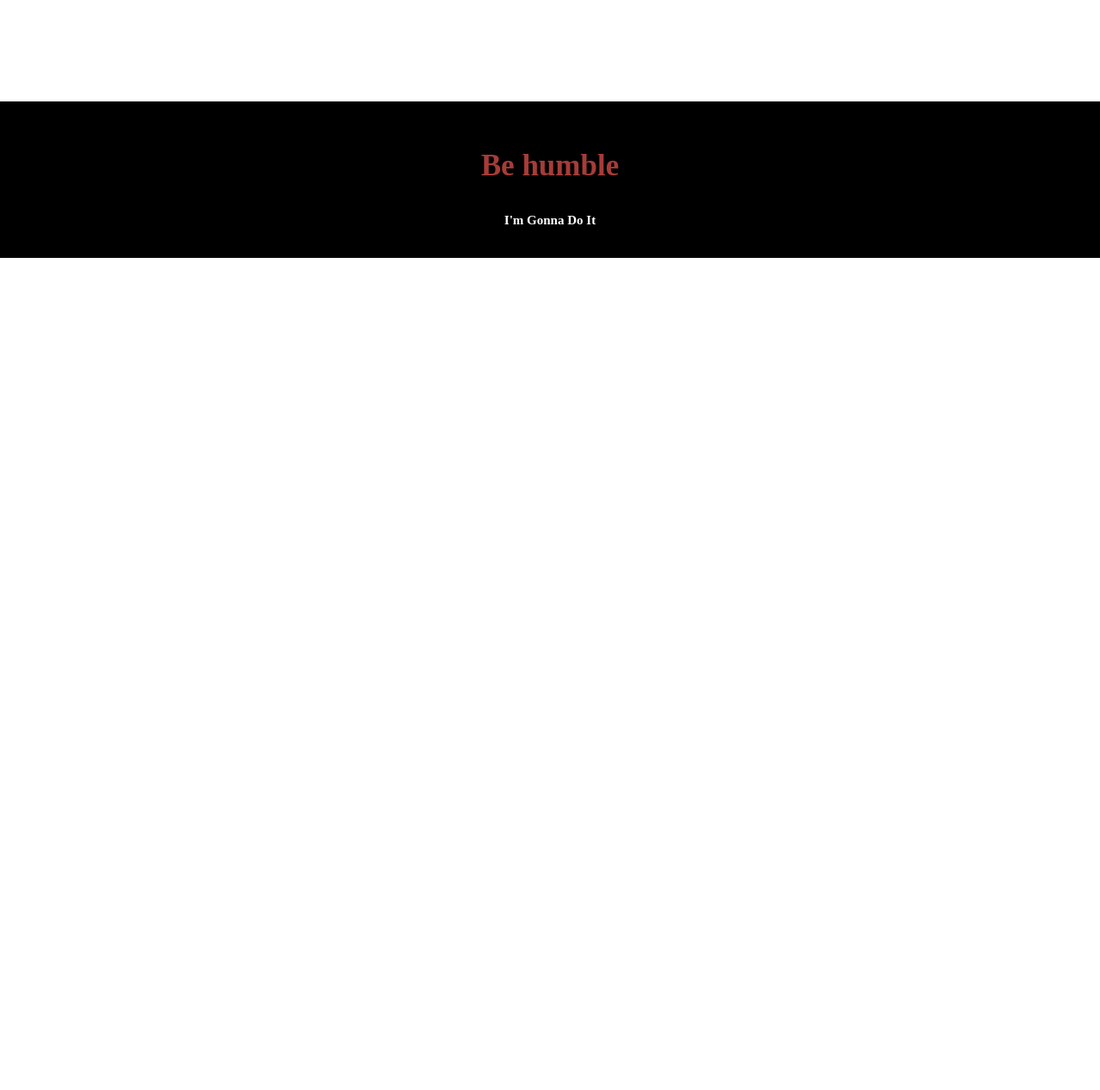
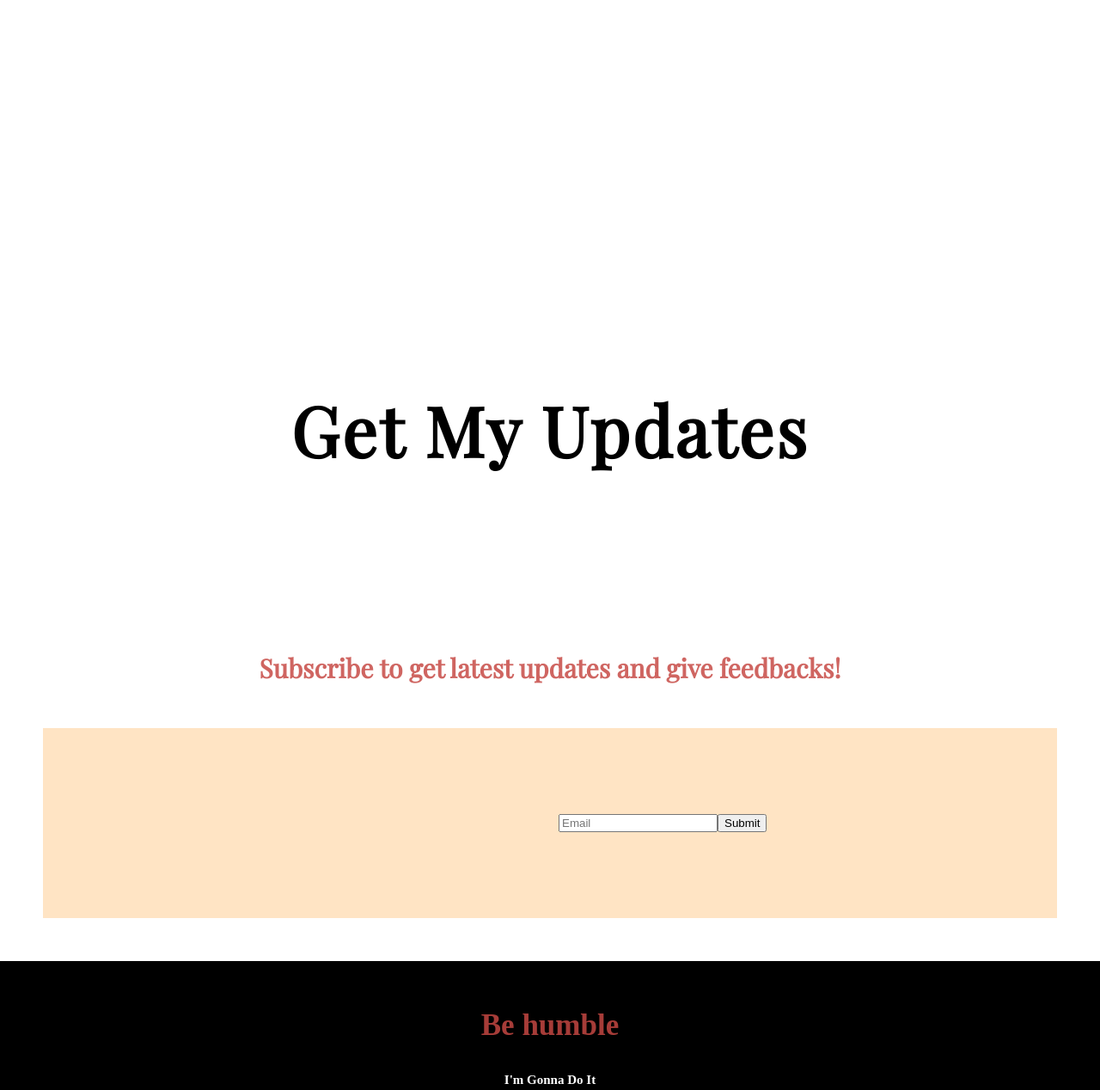
Before and after one commit to TasinHossain/charity-fund, a plain HTML site: page index.html in a window 1280 px wide. Shown: the part 5903-7171 px from the top of the page at 86% size. Before the commit the page ends 6203 px from the top, so only its background shows below. Drawn offline with nearby package versions, Linux system fonts and the light colour scheme; a web font is replaced by a local one.

Commit message:
final commit

```diff
--- a/index.html
+++ b/index.html
@@ -155,6 +155,16 @@
             <img src="images/kid.png" alt="">
         </div>
     </section>
+
+    <div class="updates">
+        <h1 class="subscribe">Get My Updates</h1>
+        <p> Subscribe to get latest updates and give feedbacks! </p>
+    </div>
+    <div class="box1">
+        <input type="text" name="" placeholder="Email">
+        <input type="submit" name="subscribe" placeholder="subscribe">
+    </div>
+
 </body>
 <footer class="humble">
     <p> Be humble</p>
--- a/style.css
+++ b/style.css
@@ -298,6 +298,29 @@ section {
 
 }
 
+.updates {
+    color: rgba(198, 71, 67, 0.84);
+    font-size: 30px;
+    font-weight: 700;
+}
+
+.subscribe {
+    color: black;
+}
+
+.box1 {
+    display: flex;
+    align-items: center;
+    text-align: center;
+    padding-left: 600px;
+    padding-top: 100px;
+    padding-bottom: 100px;
+    margin: 50px;
+    background-color: bisque;
+    box-shadow: 0px 0px 10px rgba (0, 0, 0, 0.1);
+}
+
+
 .humble {
     font-family: 'Times New Roman', Times, serif;
     text-align: center;
```
